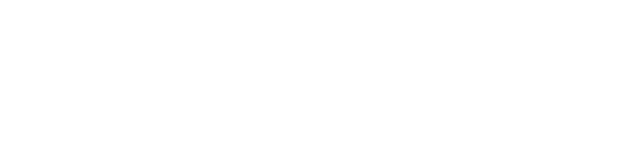
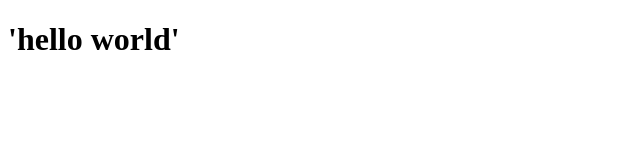
Before and after one commit to yurilimaesilva/aulas, a plain HTML site: page index.html in a window 1280 px wide. Shown: the whole page, without its empty margins (0-640 px from the left). Drawn offline with Linux system fonts and the light colour scheme.

Commit message:
Update index.html

```diff
--- a/index.html
+++ b/index.html
@@ -7,7 +7,7 @@
     <title>Document</title>
 </head>
 <body>
-
+    <h1>'hello world'</h1>
 
 
 
```
